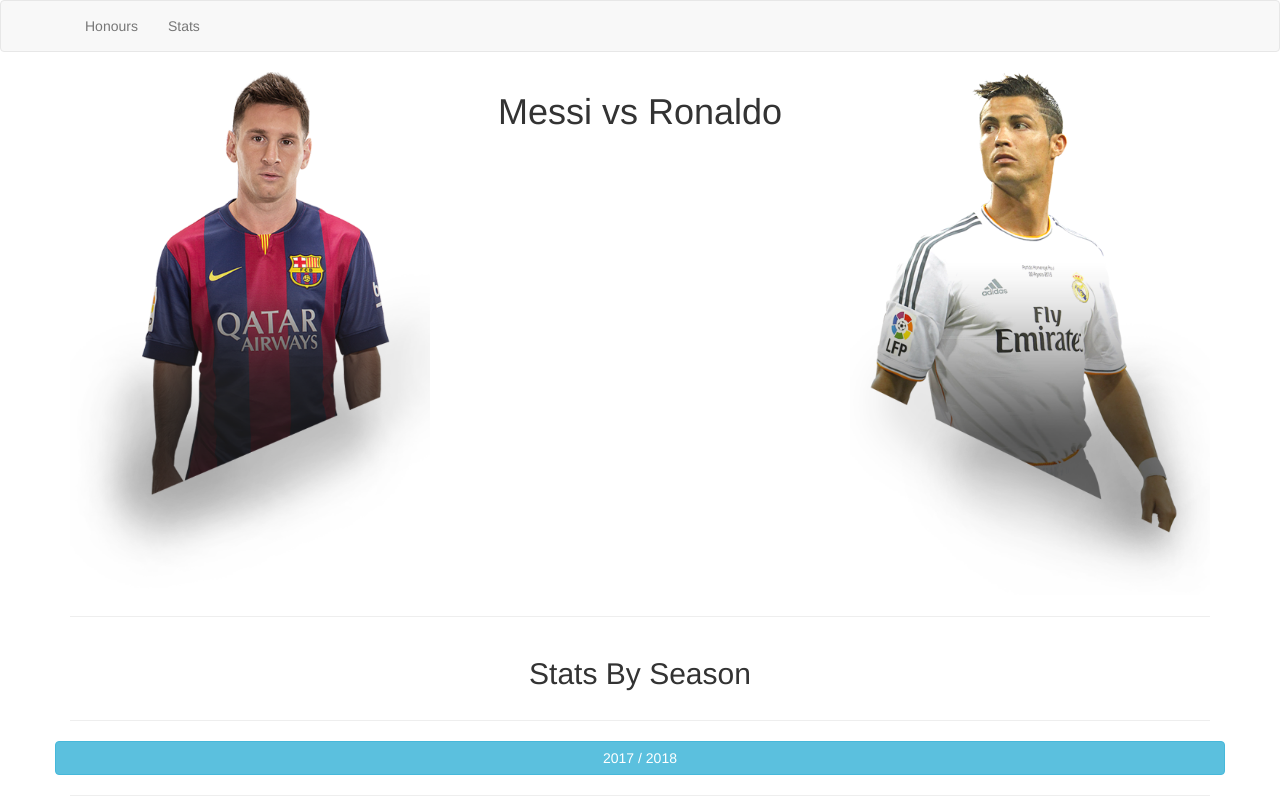
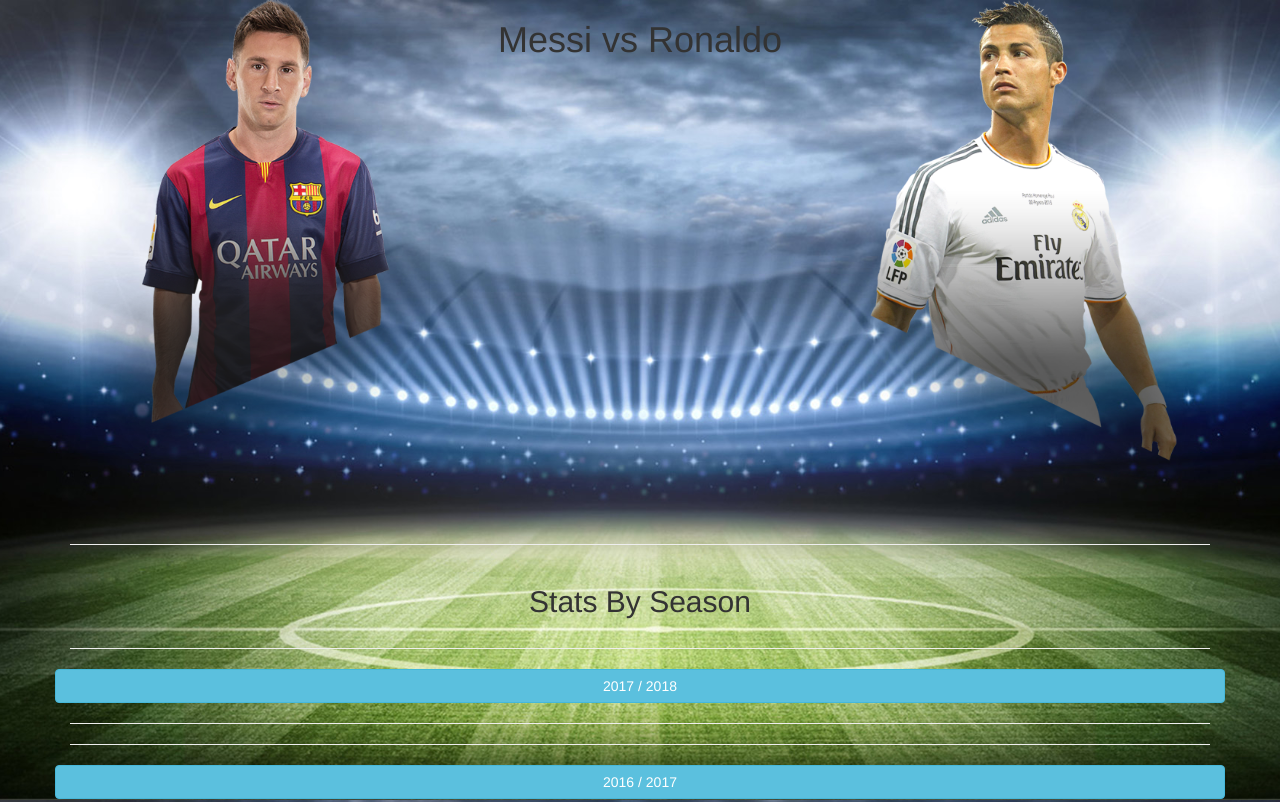
Before and after one commit to OAhmedGit/sparta-global-football-website, a plain HTML site: page index.html in a window 1280 px wide. Shown: the top 802 px of the page. Drawn offline with nearby package versions, Linux system fonts and the light colour scheme.

Commit message:
Added BG

```diff
--- a/index.html
+++ b/index.html
@@ -16,24 +16,22 @@
     <link href="https://fonts.googleapis.com/css?family=Raleway" rel="stylesheet">
     <link rel="icon" type="image/png" sizes="32x32" href="images/favicon.png">
 
+    <script>
+      $(document).ready(function(){
+          $('[data-toggle="tooltip"]').tooltip();
+      });
+    </script>
+
+    <style media="screen">
+      body {
+        background: url(images/bg.jpg) no-repeat center center fixed;
+        background-size: cover;
+      }
+    </style>
+
   </head>
 
   <body>
-
-    <!-- Navbar Start -->
-
-    <nav class="navbar navbar-default text-center">
-      <div class="container">
-        <div class="navbar-header">
-          <ul class="nav navbar-nav">
-            <li><a href="#honours">Honours</a></li>
-            <li><a href="#stats">Stats</a></li>
-          </ul>
-        </div>
-      </div>
-    </nav>
-
-    <!-- Navbar End -->
 
     <!-- Container Start -->
 
@@ -963,6 +961,8 @@
 
       <hr>
 
+      <!-- Honours Row Start -->
+
       <div class="row">
         <div class="col-md-6">
           <ul class="list-group">
@@ -983,6 +983,8 @@
         </div>
       </div>
 
+      <!-- Honours Row end -->
+
     </div>
 
     <!-- Container End -->
```
Also changed, not shown: images/bg.jpg (added).
